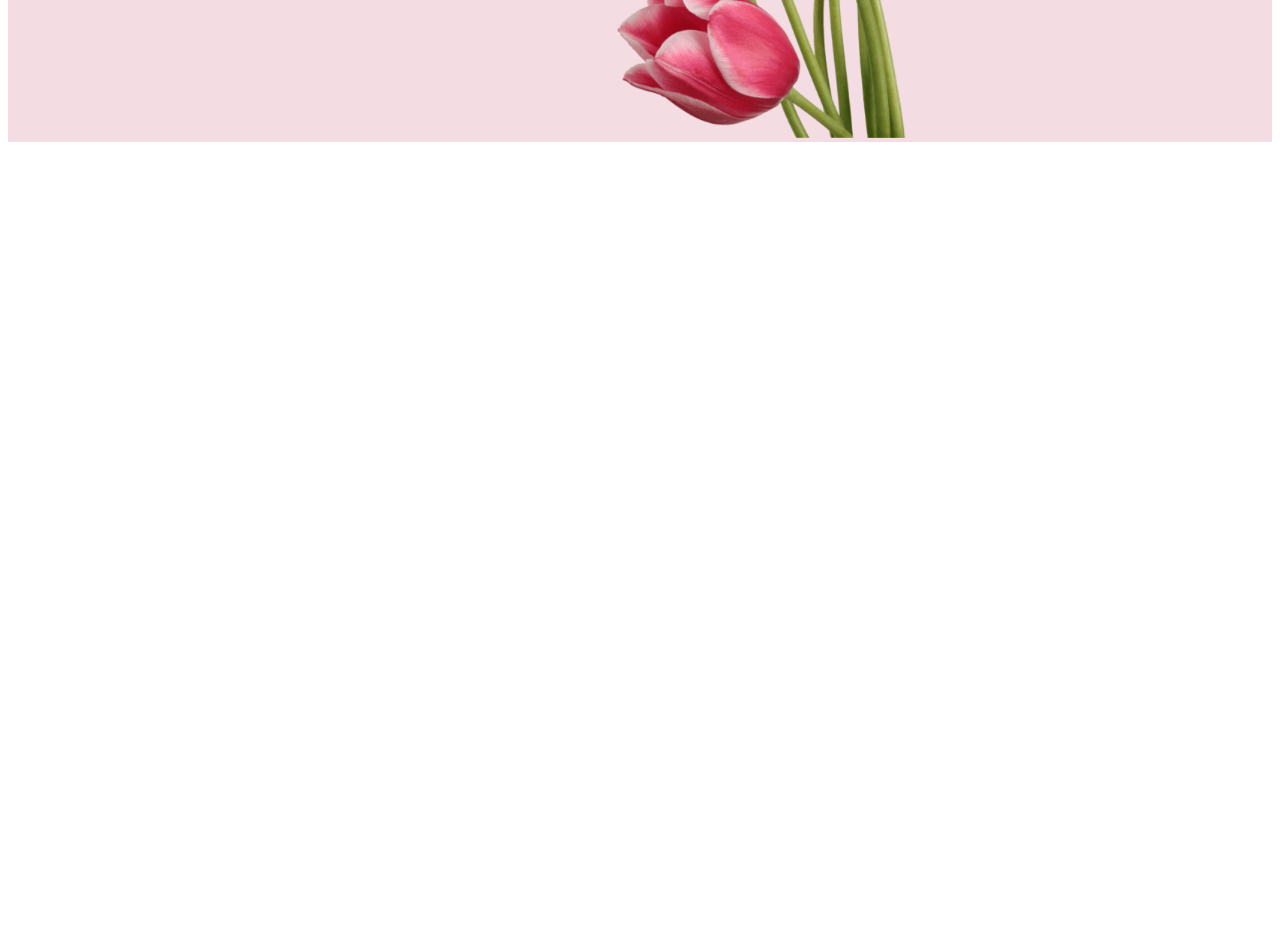
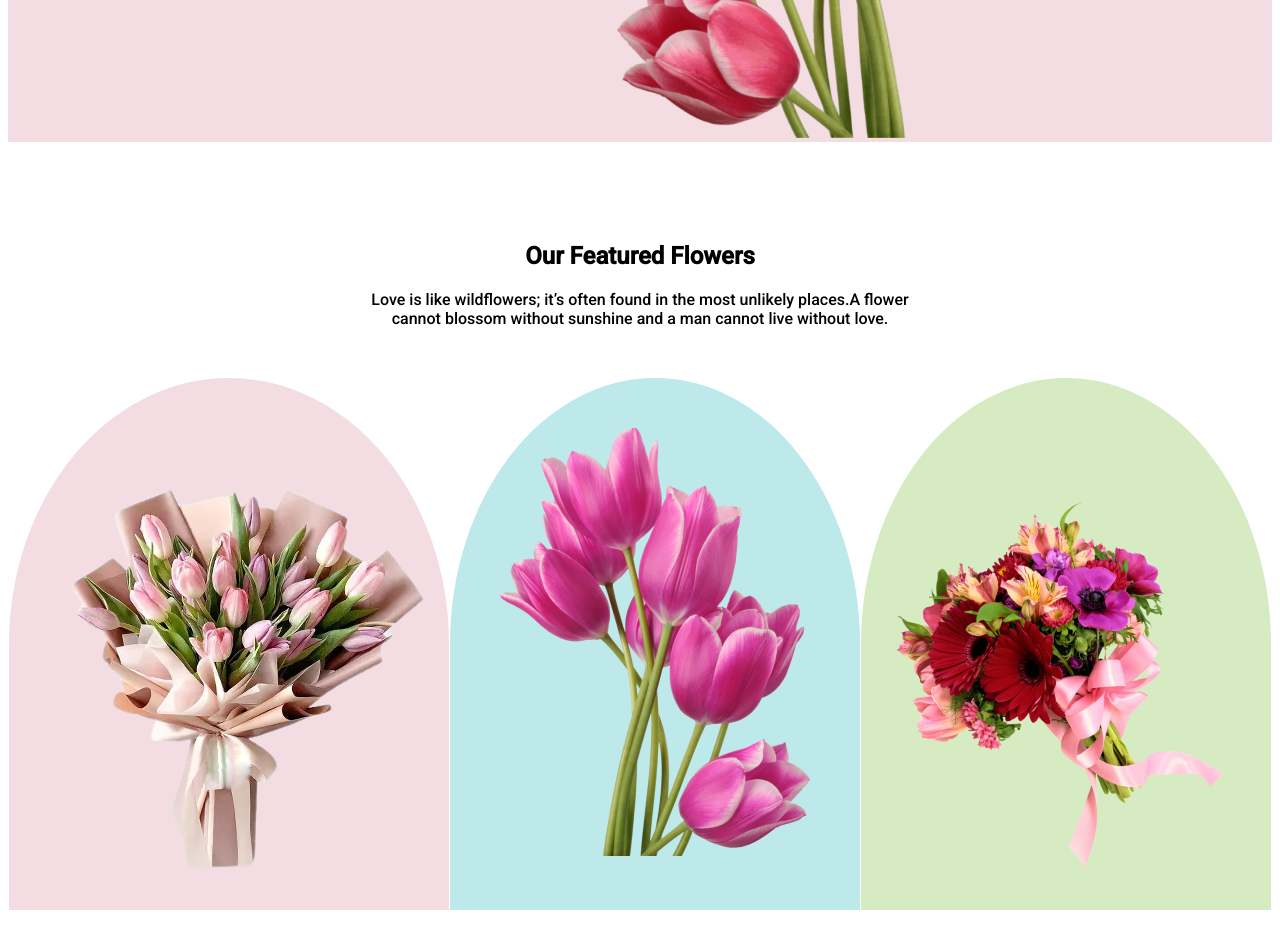
Before and after one commit to sifatafra/flowershop, a plain HTML site: page index.html in a window 1280 px wide. Shown: the part 500-1448 px from the top of the page. Before the commit the page ends 800 px from the top, so only its background shows below. Drawn offline with Linux system fonts and the light colour scheme.

Commit message:
new pic added

```diff
--- a/index.html
+++ b/index.html
@@ -31,7 +31,24 @@
         </div>
     </header>
     <main>
-
+        <section class="featured_sec">
+            <div>
+                <h1>Our Featured Flowers</h1>
+                <p>Love is like wildflowers; it’s often found in the most unlikely places.A flower <br> cannot blossom
+                    without sunshine and a man cannot live without love.</p>
+            </div>
+            <div class="featured_collection">
+                <div class="peach">
+                    <img src="images/1662705489_19-removebg-preview.png" alt="">
+                </div>
+                <div class="pink">
+                    <img src="images/pngwing 6.png" alt="">
+                </div>
+                <div class="red">
+                    <img src="images/pngwing 5.png" alt="">
+                </div>
+            </div>
+        </section>
     </main>
     <footer>
 
--- a/style.css
+++ b/style.css
@@ -28,3 +28,44 @@
     padding: 15px 25px;
     border-radius: 5px;
 }
+
+.featured_sec {
+    text-align: center;
+    margin-top: 100px;
+}
+
+.featured_collection {
+    margin: 50px 0;
+    display: flex;
+    justify-content: space-evenly;
+}
+
+.peach {
+    background-color: #f3dde2;
+    padding: 20px;
+    border-top-left-radius: 50%;
+    border-top-right-radius: 50%;
+}
+
+.peach img {
+    margin-top: 80px;
+}
+
+
+.pink {
+    background-color: #bee9eb;
+    padding: 50px;
+    border-top-left-radius: 50%;
+    border-top-right-radius: 50%;
+}
+
+.red {
+    background-color: #d6ebc1;
+    padding: 20px;
+    border-top-left-radius: 50%;
+    border-top-right-radius: 50%;
+}
+
+.red img {
+    margin-top: 100px;
+}
```
Also changed, not shown: images/1662705489_19-removebg-preview.png (added), images/1662705489_19.png (deleted), images/Purple flowers - Puzzle Factory.jpg (deleted), images/Purple_flowers_-_Puzzle_Factory-removebg-preview.png (added).
